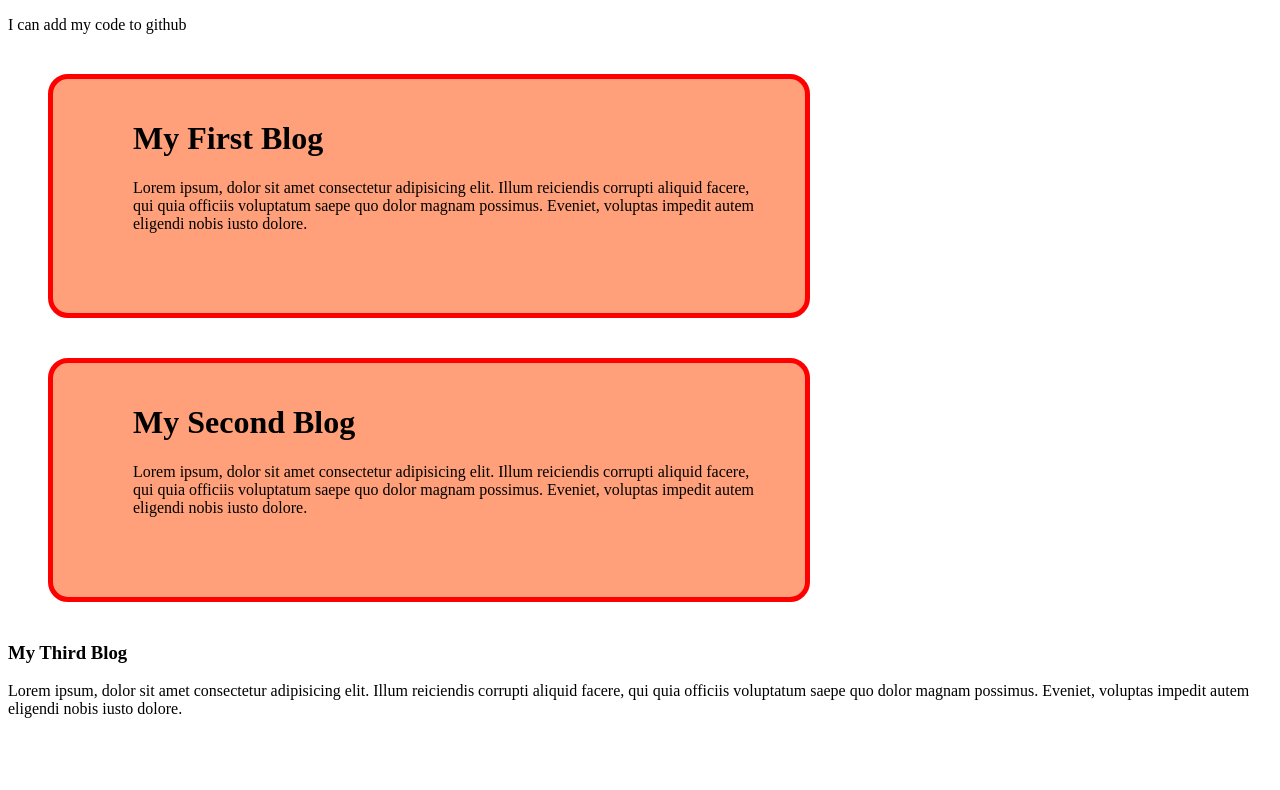
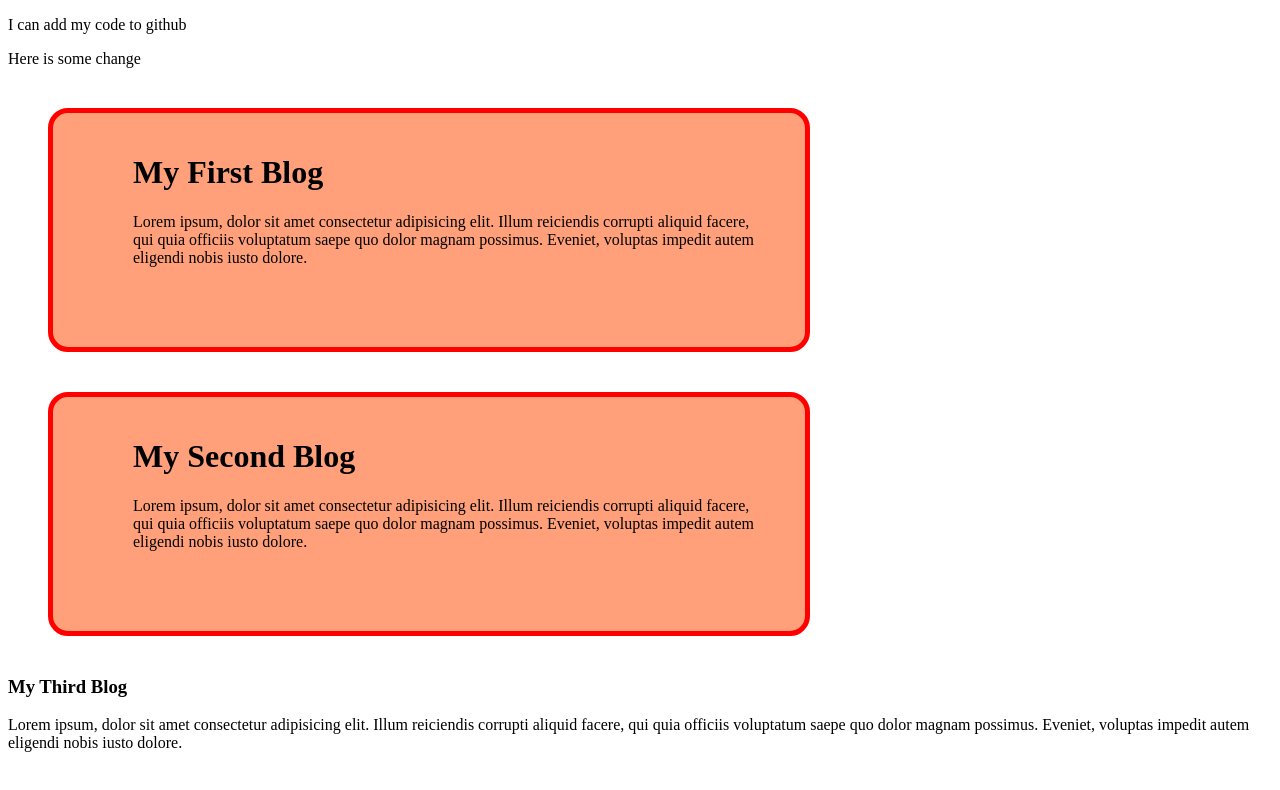
Before and after one commit to mknasir7/my-second-repo, a plain HTML site: page index.html in a window 1280 px wide. Drawn offline with Linux system fonts and the light colour scheme.

Commit message:
added extra

```diff
--- a/index.html
+++ b/index.html
@@ -16,6 +16,7 @@
     </style>
 </head>
 <p>I can add my code to github</p>
+<p>Here is some change</p>
 <body>
     <div class="blog">
         <h1>My First Blog</h1>
```
